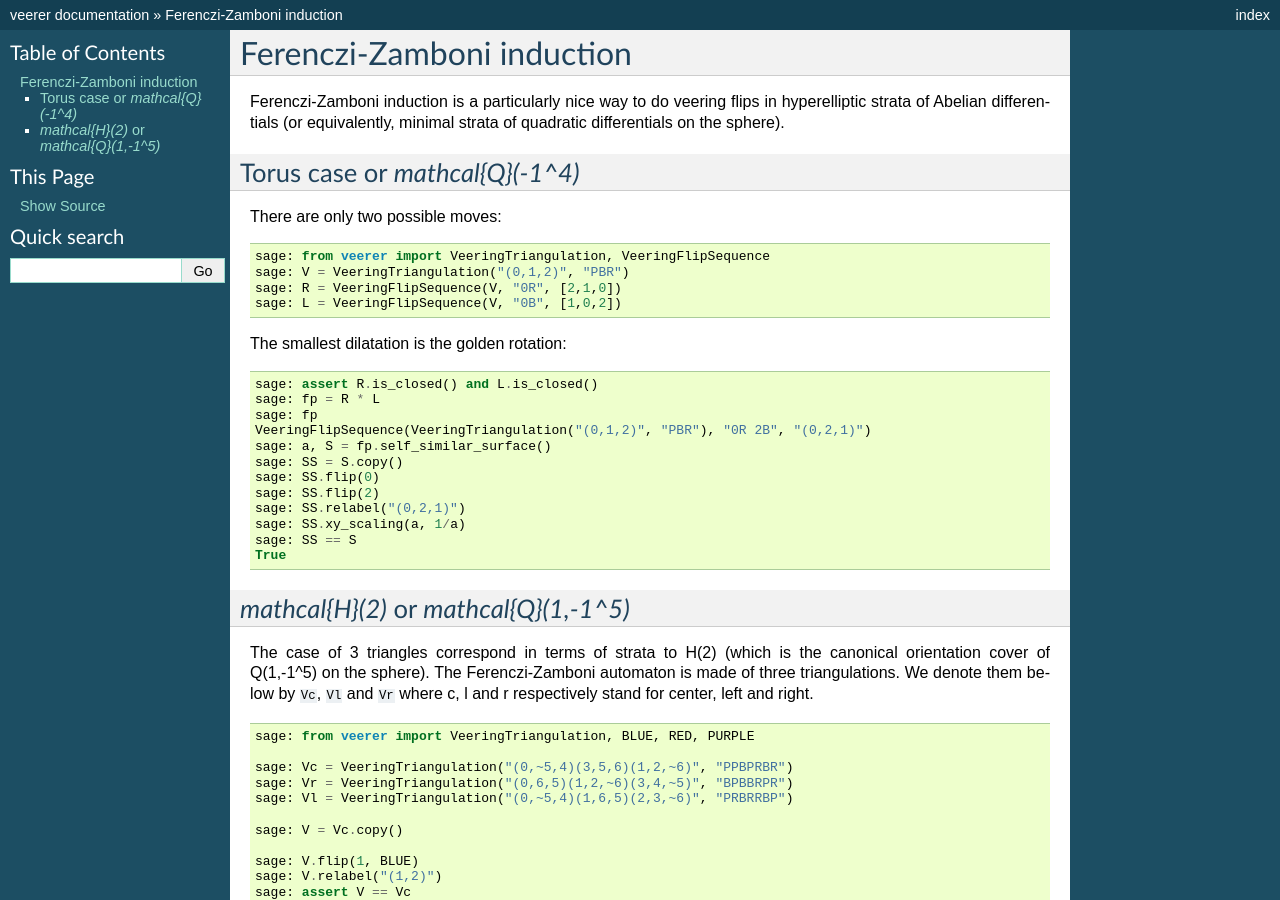
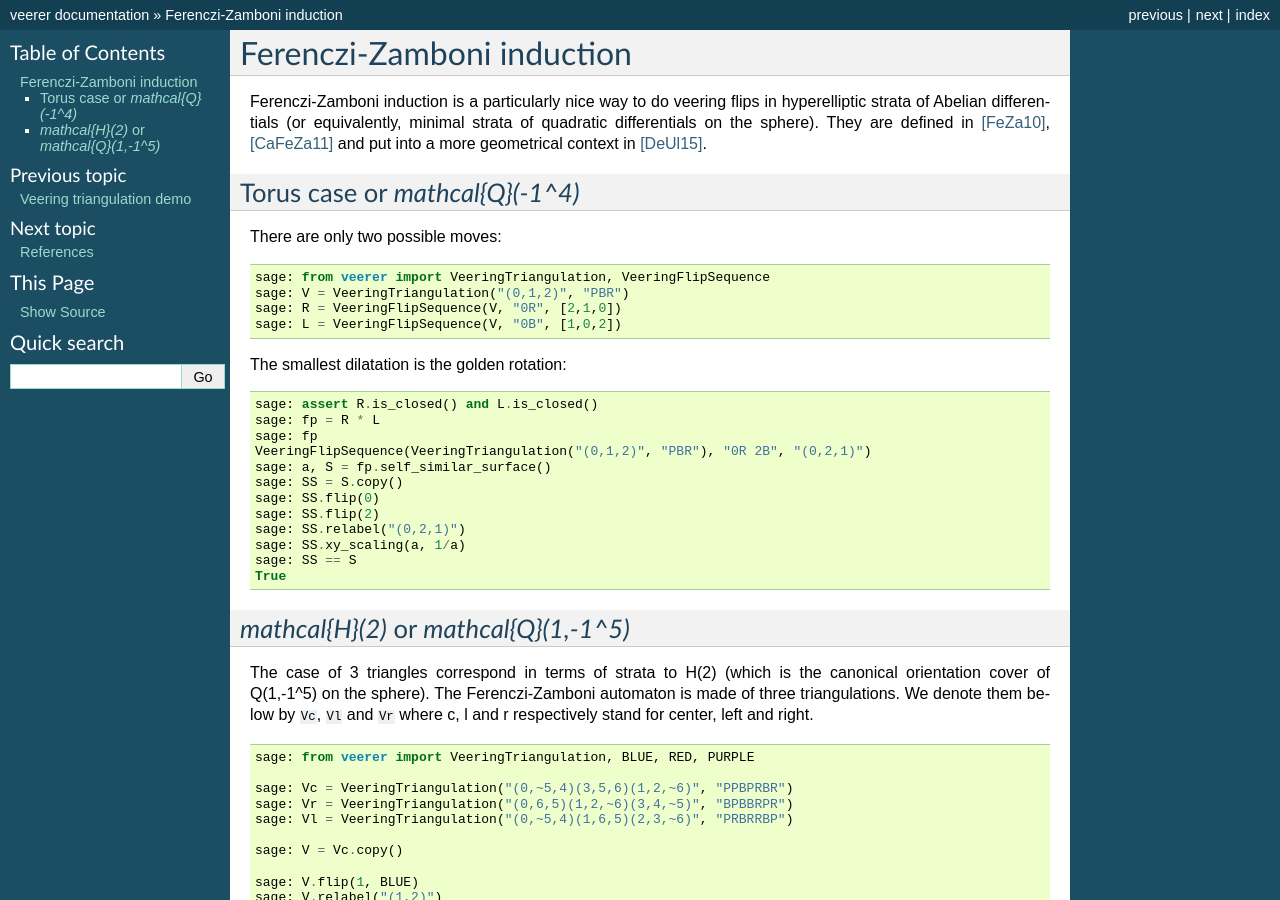
Before and after one commit to flatsurf/veerer, a Sphinx documentation site: the page built from doc/source/ferenczi_zamboni.rst, in a window 1280 px wide and 900 px high. Built offline with Sphinx 7.4.7, drawn with Linux system fonts in a browser that asks for light colours; pages that are not in the unit, such as notebooks, are missing from menus; the version number could not be read and is left out.

```diff
--- a/doc/source/conf.py
+++ b/doc/source/conf.py
@@ -68,7 +68,7 @@ master_doc = 'index'
 #
 # This is also used if you do content translation via gettext catalogs.
 # Usually you set "language" from the command line for these cases.
-language = None
+language = 'en'
 
 # List of patterns, relative to source directory, that match files and
 # directories to ignore when looking for source files.
--- a/doc/source/ferenczi_zamboni.rst
+++ b/doc/source/ferenczi_zamboni.rst
@@ -6,7 +6,9 @@ Ferenczi-Zamboni induction
 
 Ferenczi-Zamboni induction is a particularly nice way to do veering
 flips in hyperelliptic strata of Abelian differentials (or equivalently,
-minimal strata of quadratic differentials on the sphere).
+minimal strata of quadratic differentials on the sphere). They
+are defined in [FeZa10]_, [CaFeZa11]_ and put into a more geometrical
+context in [DeUl15]_.
 
 Torus case or `\mathcal{Q}(-1^4)`
 ---------------------------------
--- a/doc/source/index.rst
+++ b/doc/source/index.rst
@@ -11,4 +11,7 @@ Welcome to veerer's documentation!
    :caption: Contents:
 
    installation
+   background
    veerer_demo
+   ferenczi_zamboni
+   references
```
